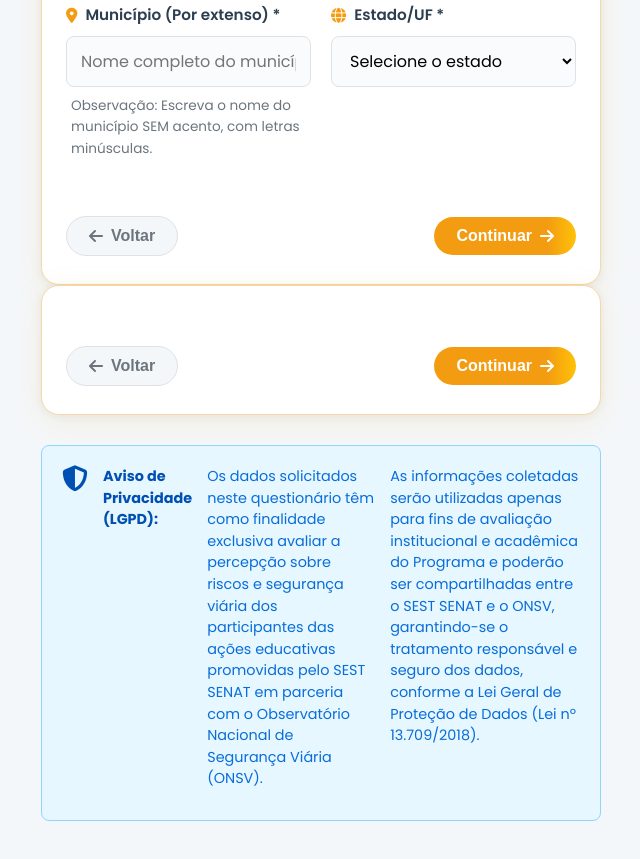
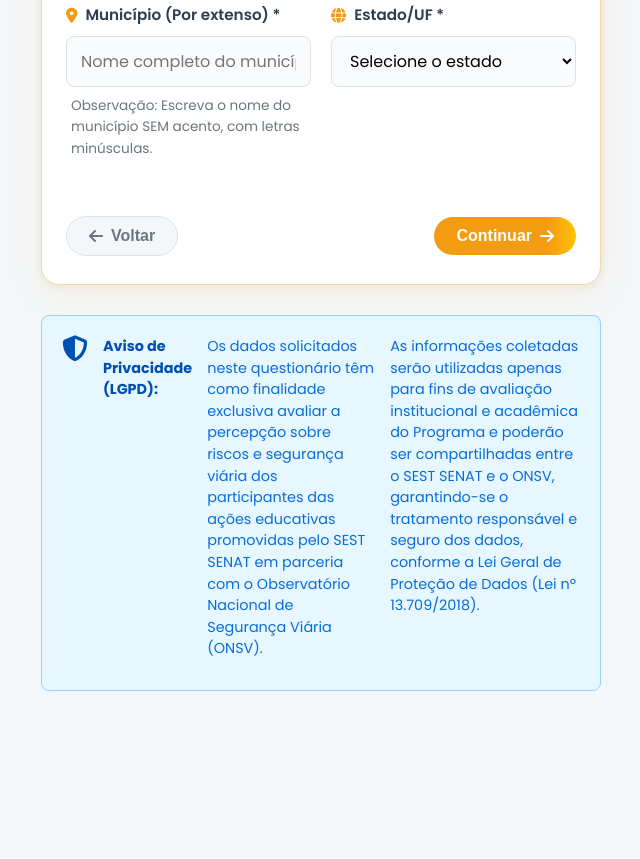
Before and after one commit to ONSV/Diagnostico-de-Acao-SEST-SENAT, a plain HTML site: page formulario.html in a window 1280 px wide. Shown: the part 856-1715 px from the top of the page, without its empty margins (319-959 px from the left). After the commit the page ends 1607 px from the top, so only its background shows below. Drawn offline with Linux system fonts and the light colour scheme.

Commit message:
Update formulario.html

```diff
--- a/formulario.html
+++ b/formulario.html
@@ -104,14 +104,6 @@
                     <button type="submit" class="btn btn-primary">Continuar <i class="fas fa-arrow-right"></i></button>
                 </div>
             </form>
-            <form action="#" method="POST" id="municipio-form">
-                <fieldset>
-                    </fieldset>
-                <div class="form-actions">
-                    <button type="button" class="btn btn-secondary" id="btn-voltar"><i class="fas fa-arrow-left"></i> Voltar</button>
-                    <button type="submit" class="btn btn-primary">Continuar <i class="fas fa-arrow-right"></i></button>
-                </div>
-            </form>
 
             <div class="alert alert-info lgpd-alert">
                 <i class="fas fa-shield-alt"></i>
```
